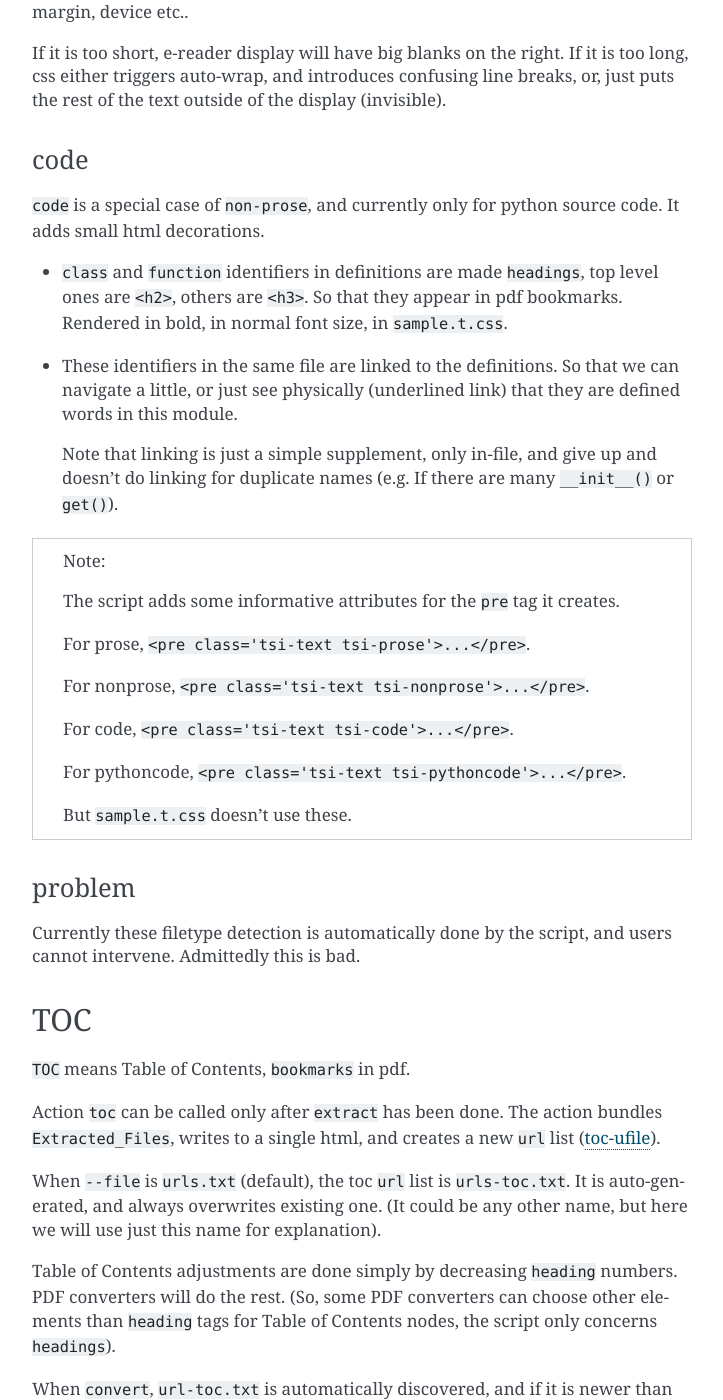
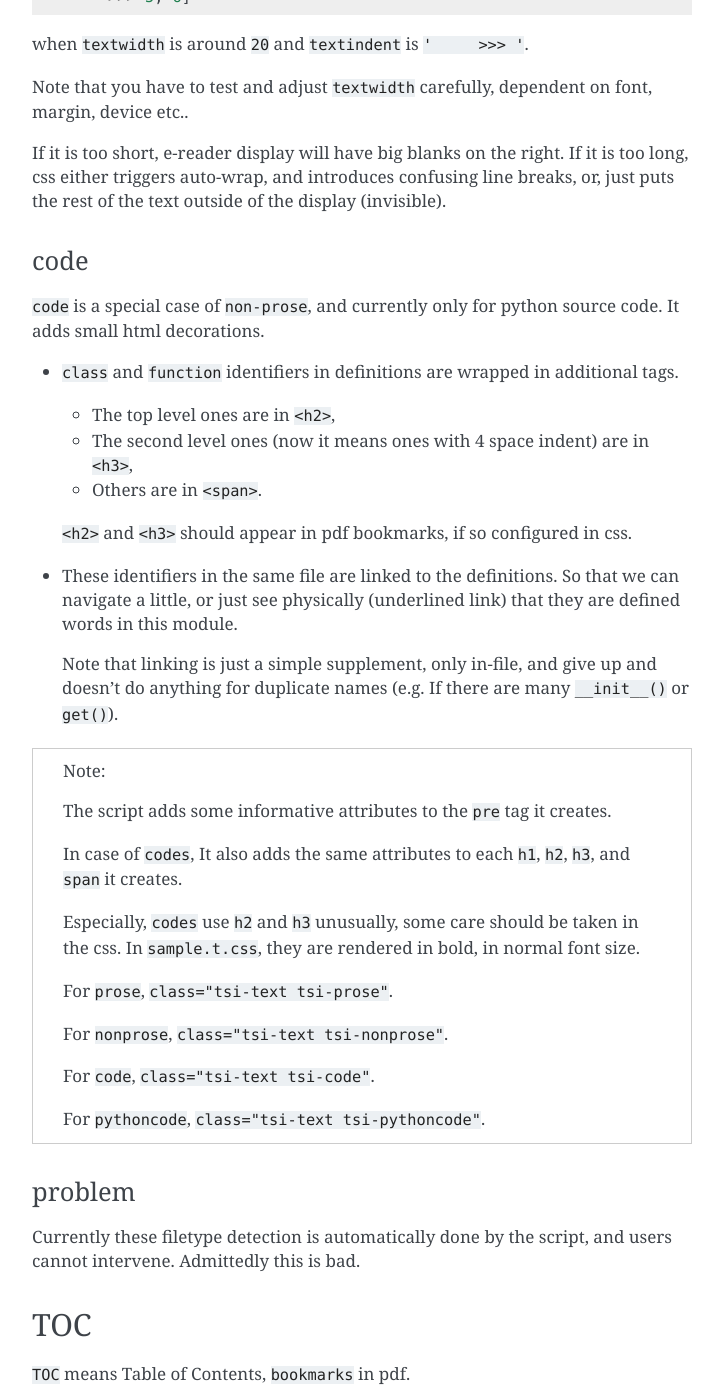
Before and after one commit to openandclose/tosixinch, a Sphinx documentation site: the page built from docs/topics.rst, in a window 1280 px wide and 1400 px high, scrolled down 1669 px. Shown: the whole window, without its empty margins (388-1111 px from the left). Built offline with Sphinx 7.4.7, drawn with Linux system fonts in a browser that asks for light colours; some of the changed text lies outside the part shown.

```diff
--- a/docs/topics.rst
+++ b/docs/topics.rst
@@ -1,6 +1,8 @@
 
 Topics
 ======
+
+'Advanced' or miscellaneous subjects are discussed here.
 
 Text Format
 -----------
@@ -45,9 +47,9 @@ prose
 
 ``prose`` is supposed to be the general content type.
 Paragraph should be the main unit.
-Physical line wraps do not contribute to document structure.
-In other words, we can wrap long lines without changing the meaning.
-In most cases, you should have a pre tag rule like this in your css.::
+Adding extra line wraps should not change major semantic structure.
+
+In most cases, you should have a ``pre`` tag rule like this in your css.::
 
     pre {
        white-space: pre-wrap;
@@ -94,32 +99,43 @@ code
 and currently only for python source code.
 It adds small html decorations.
 
-* ``class`` and ``function`` identifiers in definitions are made ``headings``,
-  top level ones are ``<h2>``, others are ``<h3>``.
-  So that they appear in pdf bookmarks.
-  Rendered in bold, in normal font size, in ``sample.t.css``.
+* ``class`` and ``function`` identifiers in definitions
+  are wrapped in additional tags.
+
+  * The top level ones are in ``<h2>``,
+  * The second level ones (now it means ones with 4 space indent) are in ``<h3>``,
+  * Others are in ``<span>``.
+
+  ``<h2>`` and ``<h3>`` should appear in pdf bookmarks,
+  if so configured in css.
 * These identifiers in the same file are linked to the definitions.
   So that we can navigate a little,
   or just see physically (underlined link)
   that they are defined words in this module.
 
   Note that linking is just a simple supplement, only in-file,
-  and give up and doesn't do linking for duplicate names
+  and give up and doesn't do anything for duplicate names
   (e.g. If there are many ``__init__()`` or ``get()``).
 
 .. Note::
 
-    The script adds some informative attributes for the ``pre`` tag it creates.
+    The script adds some informative attributes
+    to the ``pre`` tag it creates.
 
-    For prose, ``<pre class='tsi-text tsi-prose'>...</pre>``.
+    In case of ``codes``, It also adds the same attributes
+    to each ``h1``, ``h2``, ``h3``, and ``span`` it creates.
 
-    For nonprose, ``<pre class='tsi-text tsi-nonprose'>...</pre>``.
+    Especially, ``codes`` use ``h2`` and ``h3`` unusually,
+    some care should be taken in the css.
+    In ``sample.t.css``, they are rendered in bold, in normal font size.
 
-    For code, ``<pre class='tsi-text tsi-code'>...</pre>``.
+    For ``prose``, ``class="tsi-text tsi-prose"``.
 
-    For pythoncode, ``<pre class='tsi-text tsi-pythoncode'>...</pre>``.
+    For ``nonprose``, ``class="tsi-text tsi-nonprose"``.
 
-    But ``sample.t.css`` doesn't use these.
+    For ``code``, ``class="tsi-text tsi-code"``.
+
+    For ``pythoncode``, ``class="tsi-text tsi-pythoncode"``.
 
 problem
 ^^^^^^^
@@ -140,9 +156,8 @@ writes to a single html, and creates a new ``url`` list
 
 When ``--file`` is ``urls.txt`` (default),
 the toc ``url`` list is ``urls-toc.txt``.
-It is auto-generated, and always overwrites existing one.
-(It could be any other name,
-but here we will use just this name for explanation).
+They can be other names,
+but here, we only use them for explanation.
 
 Table of Contents adjustments are done
 simply by decreasing ``heading`` numbers.
@@ -289,9 +304,30 @@ just copied in the tosixinch installation directory
 
 .. script:: open_viewer
 
+    Intended to be used in ``viewcmd`` option in ``tosixinch.ini``.
+
     It opens a pdf viewer.
-    Intended to be used in ``viewcmd`` option in ``tosixinch.ini``.
-    Details are explained `there <options.html#general>`__.
+    But if there is a same pdf application opened with the same pdf file,
+    if does nothing (cancels duplicate openings).
+
+    It uses unix command ``ps`` to get active processes,
+    and search the app and the file names in invocation commandline strings.
+    So, only unixes users can use it.
+
+    It can be used without full path.::
+
+        viewcmd=    open_viewer.py --command okular --check conf.pdfname
+
+    * ``--command`` accepts arbitrary commands with some options,
+      but you need to quote.
+      (e.g. ``--command 'okular --page 5'``).
+    * ``--check`` is the option flag to do above duplicate checks.
+
+    And one way to see the help is::
+
+        $ tosixinch -4 --viewcmd 'open_viewer.py --help'
+
+    (note if ``urls.txt`` doesn't exist or is blank, this does not work.)
 
 
 .. script:: tosixinch-complete.bash
```
Also changed, not shown: other parts of docs/topics.rst (+5 -2 lines), docs/api.rst (+15 -14 lines), docs/intro.rst (+11 -11 lines), docs/options.rst (+36 -50 lines), docs/overview.rst (+34 -42 lines), 1 other file.
